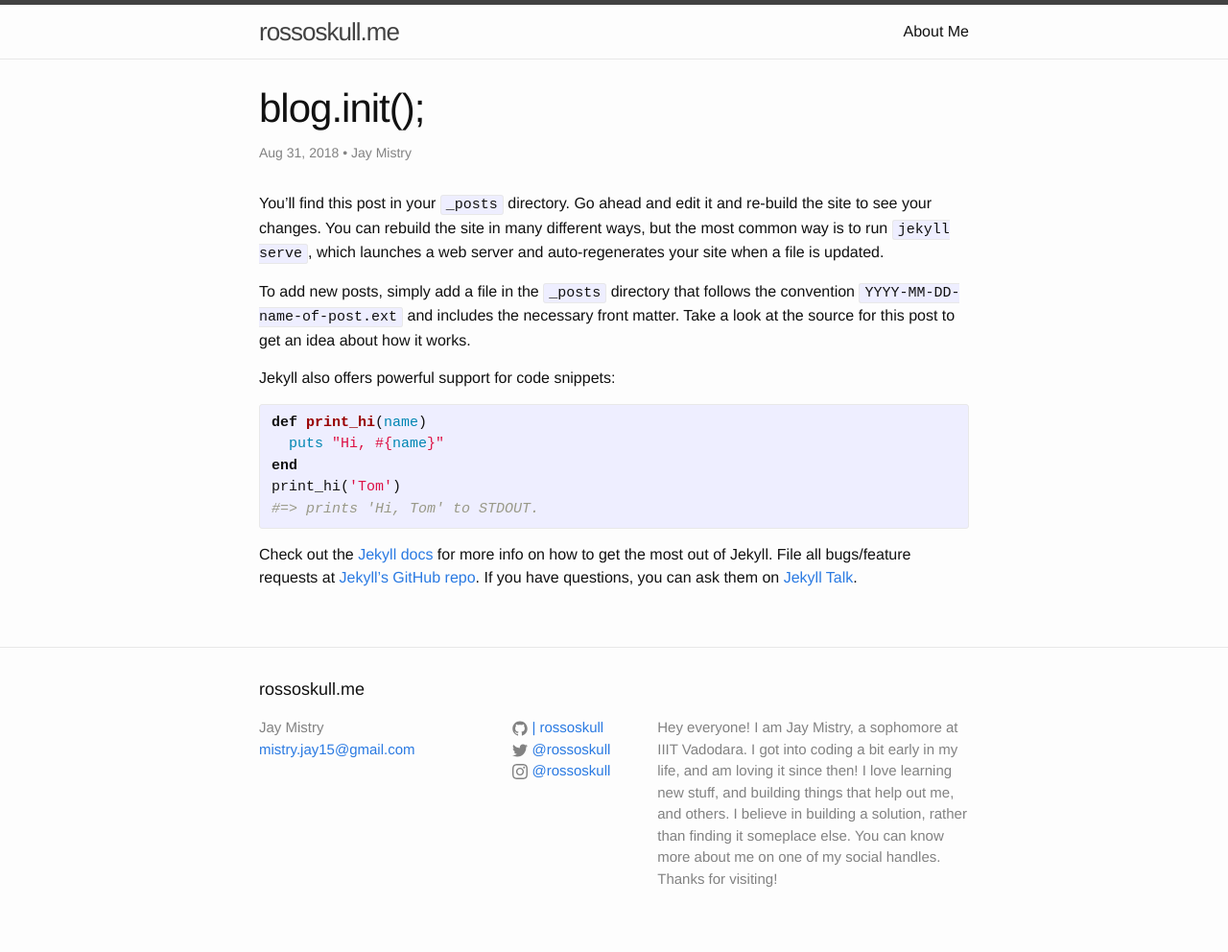
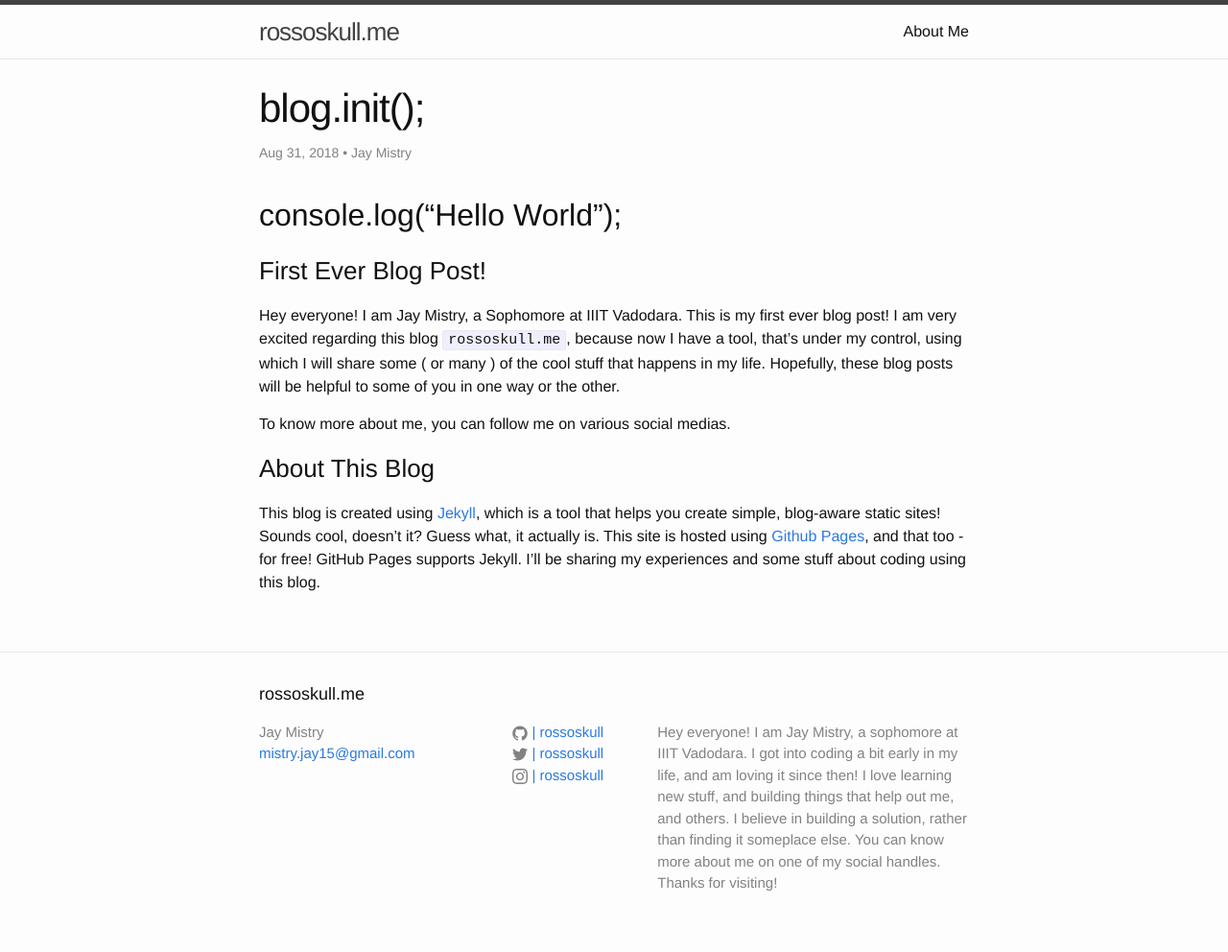
Before and after one commit to rossoskull/blog, a Jekyll site: the page built from _posts/2018-08-31-blog-init.markdown, in a window 1280 px wide. Shown: the whole page at 96% size. Built offline with Jekyll 4.4.1, drawn with Linux system fonts in a browser that asks for light colours.

Commit message:
blog.init();

```diff
--- a/_config.yml
+++ b/_config.yml
@@ -21,5 +21,4 @@ insta_username: rossoskull
 
 # Build settings
 markdown: kramdown
-
 theme: jekyll-theme-midnight
--- a/_includes/head.html
+++ b/_includes/head.html
@@ -3,7 +3,7 @@
   <meta http-equiv="X-UA-Compatible" content="IE=edge">
   <meta name="viewport" content="width=device-width, initial-scale=1">
 
-  <title>{% if page.title %}{{ page.title | escape }}{% else %}{{ site.title | escape }}{% endif %}</title>
+  <title>{% if page.title %}{{ page.title | escape }}{% else %}{{ site.title | escape }}{% endif %} - Rossoskull.me</title>
   <meta name="description" content="{% if page.excerpt %}{{ page.excerpt | strip_html | strip_newlines | truncate: 160 }}{% else %}{{ site.description }}{% endif %}">
 
   <link rel="stylesheet" href="{{ "/css/main.css" | prepend: site.baseurl }}">
--- a/_includes/icon-instagram.html
+++ b/_includes/icon-instagram.html
@@ -1 +1 @@
-<a href="https://instagram.com/{{ include.username }}"><span class="icon icon--github">{% include icon-instagram.svg %}</span><span class="username"> @{{ include.username }}</span></a>
+<a href="https://instagram.com/{{ include.username }}"><span class="icon icon--github">{% include icon-instagram.svg %}</span> | <span class="username">{{ include.username }}</span></a>
--- a/_includes/icon-twitter.html
+++ b/_includes/icon-twitter.html
@@ -1 +1 @@
-<a href="https://twitter.com/{{ include.username }}"><span class="icon icon--twitter">{% include icon-twitter.svg %}</span><span class="username"> @{{ include.username }}</span></a>
+<a href="https://twitter.com/{{ include.username }}"><span class="icon icon--twitter">{% include icon-twitter.svg %}</span> | <span class="username">{{ include.username }}</span></a>
--- a/_posts/2018-08-31-blog-init.markdown
+++ b/_posts/2018-08-31-blog-init.markdown
@@ -5,22 +5,15 @@ date:   2018-08-31 11:35:00 +0530
 categories: learn coding
 author: "Jay Mistry"
 ---
-You’ll find this post in your `_posts` directory. Go ahead and edit it and re-build the site to see your changes. You can rebuild the site in many different ways, but the most common way is to run `jekyll serve`, which launches a web server and auto-regenerates your site when a file is updated.
+## console.log("Hello World");
 
-To add new posts, simply add a file in the `_posts` directory that follows the convention `YYYY-MM-DD-name-of-post.ext` and includes the necessary front matter. Take a look at the source for this post to get an idea about how it works.
+### First Ever Blog Post!
+Hey everyone! I am Jay Mistry, a Sophomore at IIIT Vadodara. This is my first ever blog post! I am very excited regarding this blog `rossoskull.me`, because now I have a tool, that's under my control, using which I will share some ( or many ) of the cool stuff that happens in my life. Hopefully, these blog posts will be helpful to some of you in one way or the other.
 
-Jekyll also offers powerful support for code snippets:
+To know more about me, you can follow me on various social medias.
 
-{% highlight ruby %}
-def print_hi(name)
-  puts "Hi, #{name}"
-end
-print_hi('Tom')
-#=> prints 'Hi, Tom' to STDOUT.
-{% endhighlight %}
+### About This Blog
+This blog is created using [Jekyll][jekyll-docs], which is a tool that helps you create simple, blog-aware static sites! Sounds cool, doesn't it? Guess what, it actually is. This site is hosted using [Github Pages][gh-pages], and that too - for free! GitHub Pages supports Jekyll. I'll be sharing my experiences and some stuff about coding using this blog.
 
-Check out the [Jekyll docs][jekyll-docs] for more info on how to get the most out of Jekyll. File all bugs/feature requests at [Jekyll’s GitHub repo][jekyll-gh]. If you have questions, you can ask them on [Jekyll Talk][jekyll-talk].
-
-[jekyll-docs]: http://jekyllrb.com/docs/home
-[jekyll-gh]:   https://github.com/jekyll/jekyll
-[jekyll-talk]: https://talk.jekyllrb.com/
+[jekyll-docs]: https://jekyllrb.com/
+[gh-pages]: https://pages.github.com/
--- /dev/null
+++ b/assets/css/style.scss
@@ -0,0 +1,4 @@
+---
+---
+
+@import "{{ site.theme }}";
```
Also changed, not shown: 5 other files.
